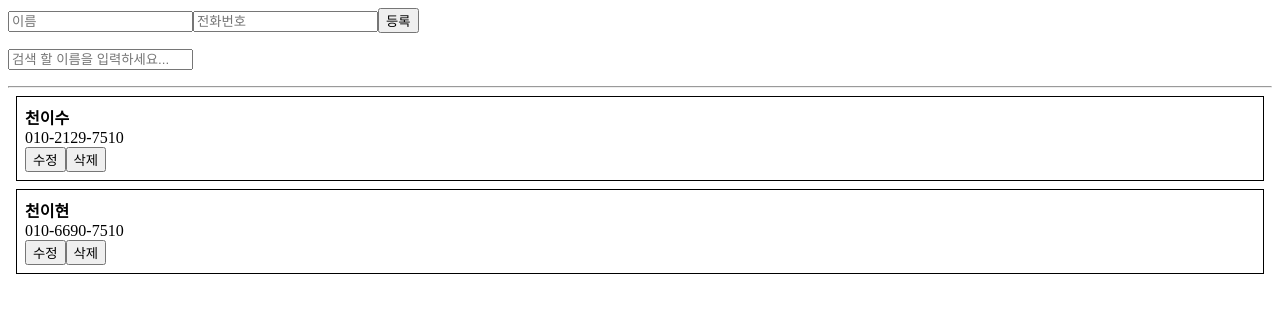
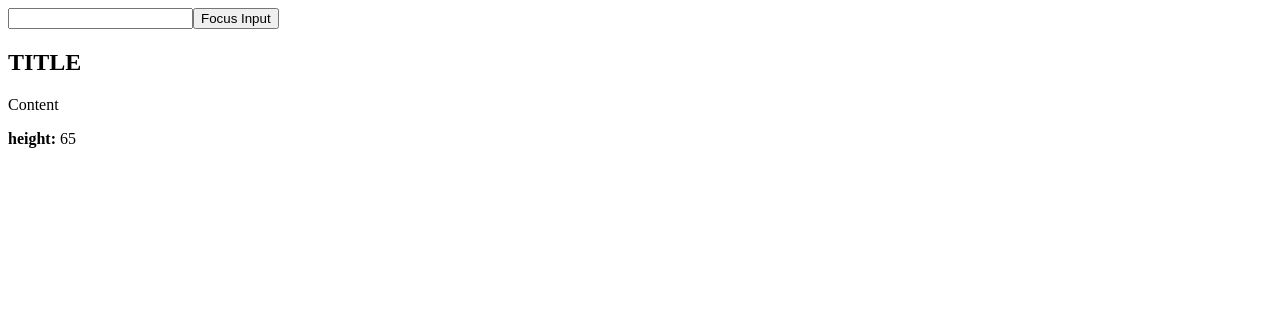
Before and after one commit to leesoo7595/react-tutorial, a React (Create React App) app: page / in a window 1280 px wide. Shown: the top 312 px of the page. Built offline with nearby package versions, Linux system fonts and the light colour scheme.

Commit message:
ref sample

```diff
--- a/src/App.js
+++ b/src/App.js
@@ -1,83 +1,12 @@
 import React from 'react';
-import PhoneForm from "./PhoneForm";
-import PhoneInfoList from "./PhoneInfoList";
+import RefSample from './RefSample';
 
 class App extends React.Component {
-    id = 2;
-    state = {
-        information: [
-            {
-                id: 0,
-                name: '천이수',
-                phone: '010-2129-7510'
-            },
-            {
-                id: 1,
-                name: '천이현',
-                phone: '010-6690-7510'
-            }
-        ],
-        keyword: '',
-    };
-
-    handleCreate = (data) => {
-        const { information } = this.state;
-        this.setState({
-            information: information.concat({ id: this.id++, ...data})
-        })
-    };
-
-    // 이름으로 전화번호를 찾는 데이터 필터링 기능 구현
-    // input 렌더링 & input 값을 state의 keyword 값에 담기
-    handleChange = (e) => {
-        this.setState({
-            keyword: e.target.value,
-        });
-    };
-
-    handleRemove = (id) => {
-        const { information } = this.state;
-        this.setState({
-            // id가 제외된 information 배열을 만듦
-            information: information.filter(info => info.id !== id)
-        })
-    };
-
-    handleUpdate = (id, data) => {
-        const { information } = this.state;
-        this.setState({
-            information: information.map(
-                info => id === info.id
-                ? { ...info, ...data } // 새 객체를 만들어서 기존의 값과 전달받은 data를 덮어씀
-                : info // 기존의 값을 그대로 유지
-            )
-        })
-    };
 
     render() {
-        const { information, keyword } = this.state;
-        const filteredList = information.filter(
-            // info.name.indexOf(keyword) !== -1 이 false가 나와야 해당 정보를 내보냄
-            info => info.name.indexOf(keyword) !== -1
-        );
         return (
             <div>
-                <PhoneForm
-                    onCreate={this.handleCreate}
-                />
-                <p>
-                    <input
-                        placeholder="검색 할 이름을 입력하세요..."
-                        onChange={this.handleChange}
-                        value={keyword}
-                    />
-                </p>
-                <hr/>
-                <PhoneInfoList
-                    data={filteredList}
-                    onRemove={this.handleRemove}
-                    onUpdate={this.handleUpdate}
-                />
+                <RefSample />
             </div>
         );
     }
--- /dev/null
+++ b/src/RefSample.js
@@ -0,0 +1,46 @@
+import React from 'react';
+
+class RefSample extends React.Component {
+    state = {
+        height: 0
+    };
+
+    input = null;
+    box = null;
+
+    handleClick = () => {
+      this.input.focus();
+    };
+
+    componentDidMount() {
+        this.setState({
+            height: this.box.clientHeight
+        });
+    }
+
+    render() {
+        return (
+            <div>
+                <input
+                    ref={ref => {
+                        this.input = ref;
+                    }}
+                />
+                <button onClick={this.handleClick}>Focus Input</button>
+                <div
+                    ref={ref => {
+                        this.box = ref;
+                    }}
+                >
+                    <h2>TITLE</h2>
+                    <p>Content</p>
+                </div>
+                <p>
+                    <b>height:</b> {this.state.height}
+                </p>
+            </div>
+        );
+    }
+}
+
+export default RefSample;
--- a/src/index.js
+++ b/src/index.js
@@ -1,6 +1,5 @@
 import React from 'react';
 import ReactDOM from 'react-dom';
-
 import App from './App';
 
 ReactDOM.render(<App />, document.getElementById('container'));
```
Also changed, not shown: src/PhoneApp.js (added, +86 -0 lines).
